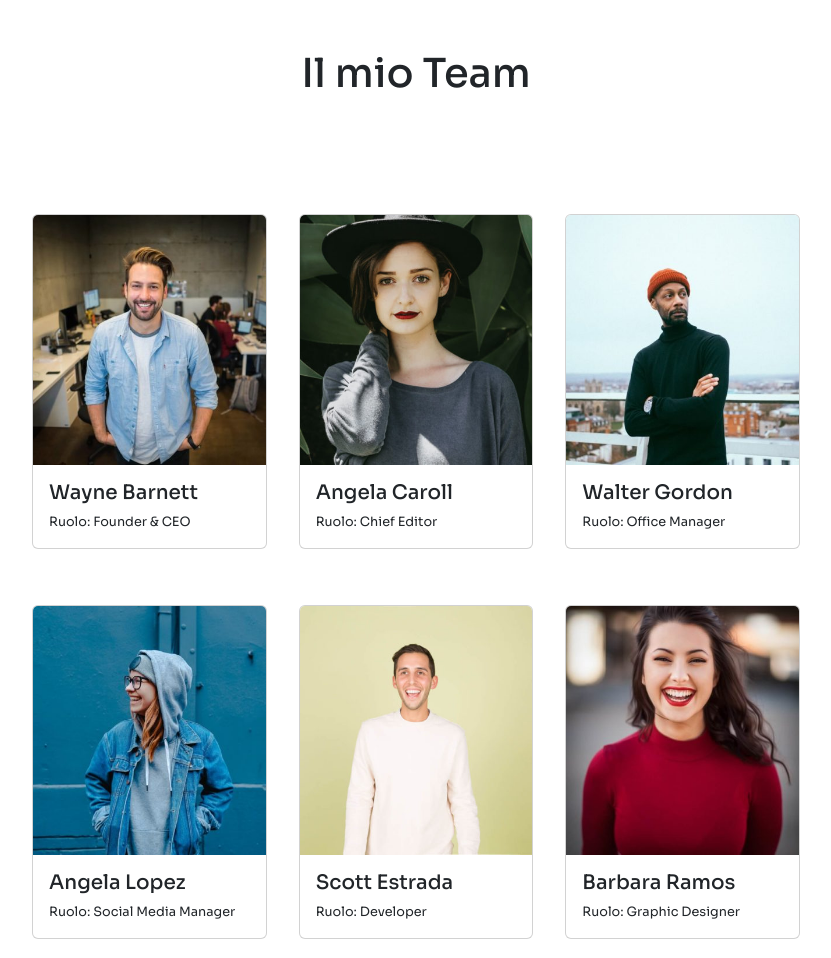
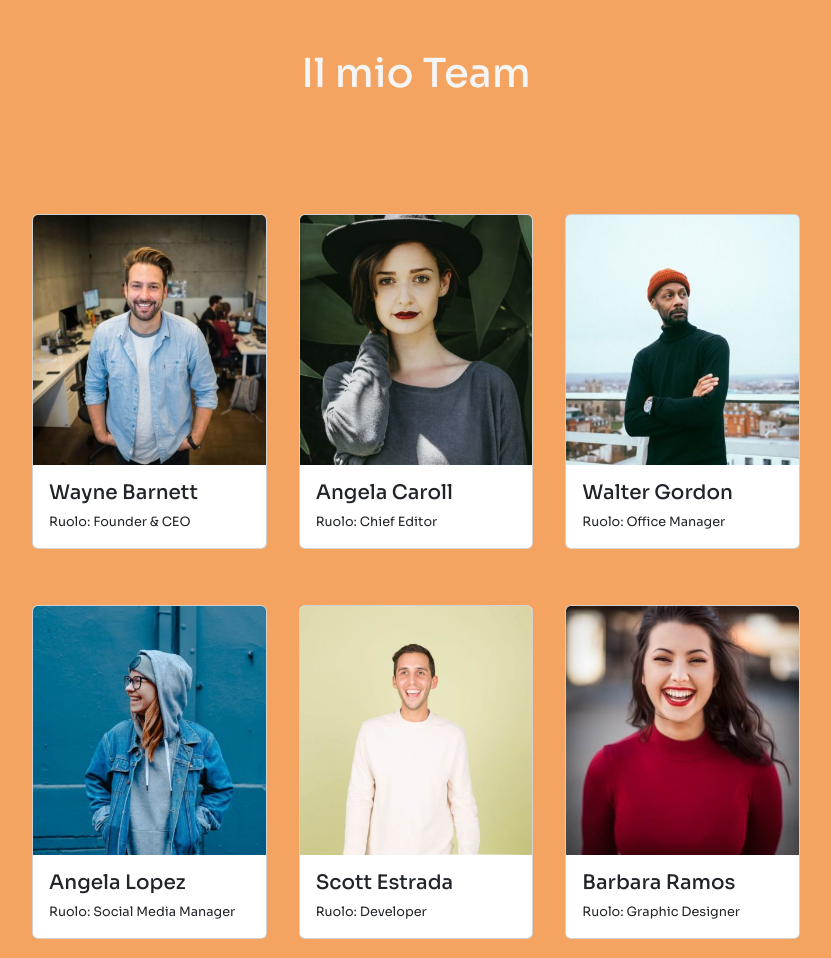
Before and after one commit to tommasotacconi/js-our-team, a plain HTML site: page index.html in a window 1280 px wide. Shown: the whole page, without its empty margins (224-1055 px from the left). Drawn offline with nearby package versions, Linux system fonts and the light colour scheme.

Commit message:
reviwed css

```diff
--- a/css/style.css
+++ b/css/style.css
@@ -8,6 +8,7 @@
 /* Generics */
 body {
   font-family: "Sora", Georgia, Cambria, serif;
+  background-color: sandybrown;
 }
 
 main {
@@ -16,6 +17,7 @@ main {
 
 h1 {
   margin-bottom: 30px;
+  color: whitesmoke;
 }
 
 li img {
```
